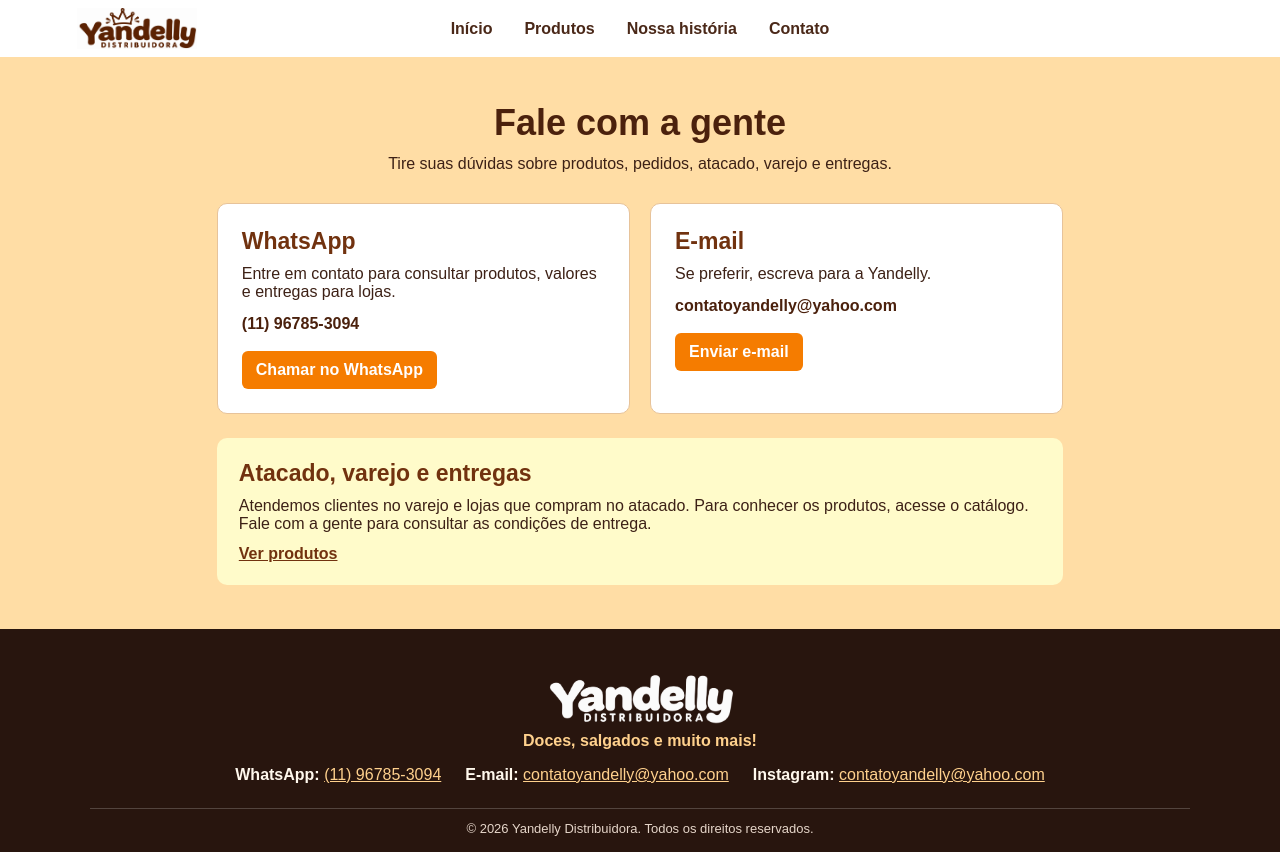
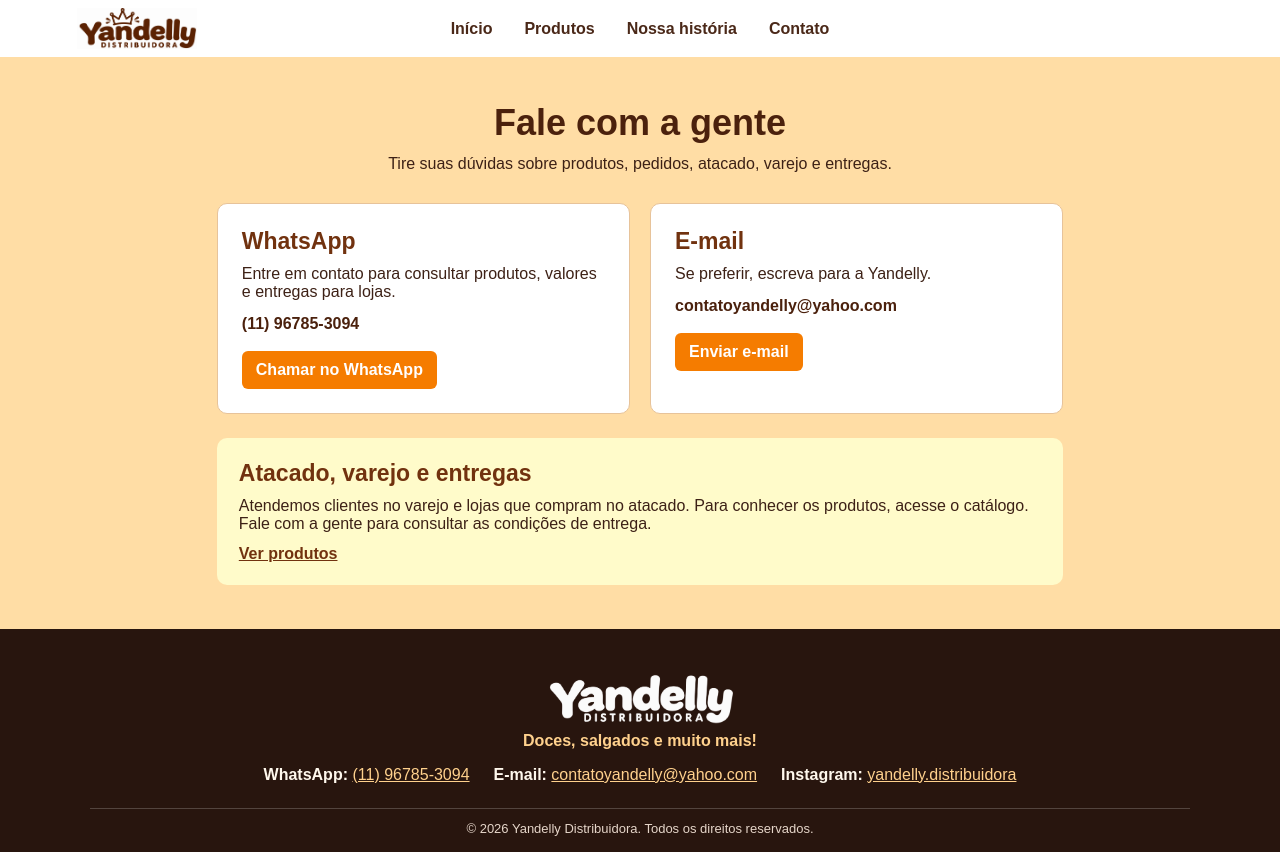
Before and after one commit to Luiza-l/Yandelly, a plain HTML site: page contato.html in a window 1280 px wide. Drawn offline with Linux system fonts and the light colour scheme.

Commit message:
correção do instagram no rodapé

```diff
--- a/contato.html
+++ b/contato.html
@@ -56,7 +56,7 @@
         <div class="informacoes-rodape">
             <p><strong>WhatsApp:</strong> <a href="https://wa.me/5511967853094">(11) 96785-3094</a></p>
             <p><strong>E-mail:</strong> <a href="mailto:contatoyandelly@yahoo.com">contatoyandelly@yahoo.com</a></p>
-            <p><strong>Instagram:</strong> <a href="https://www.instagram.com/yandelly.distribuidora?knvt=MWVpbGprZXo4NzFvMg==">contatoyandelly@yahoo.com</a></p>
+            <p><strong>Instagram:</strong> <a href="https://www.instagram.com/yandelly.distribuidora?knvt=MWVpbGprZXo4NzFvMg==">yandelly.distribuidora</a></p>
         </div>
         <p class="copyright">© 2026 Yandelly Distribuidora. Todos os direitos reservados.</p>
     </footer>
```
Also changed, not shown: index.html (+1 -1 lines), produtos.html (+1 -1 lines), sobrenos.html (+1 -1 lines).
